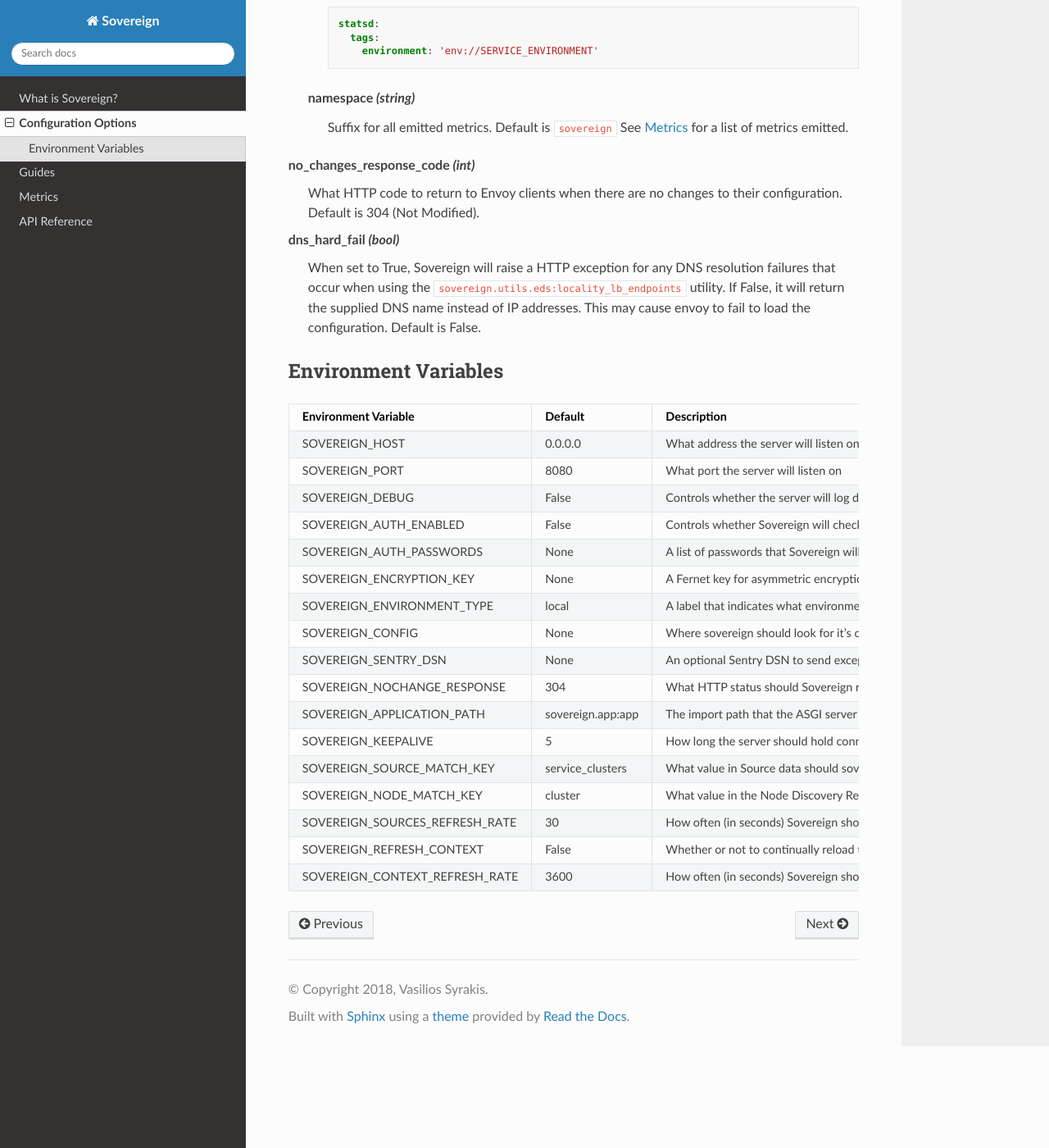
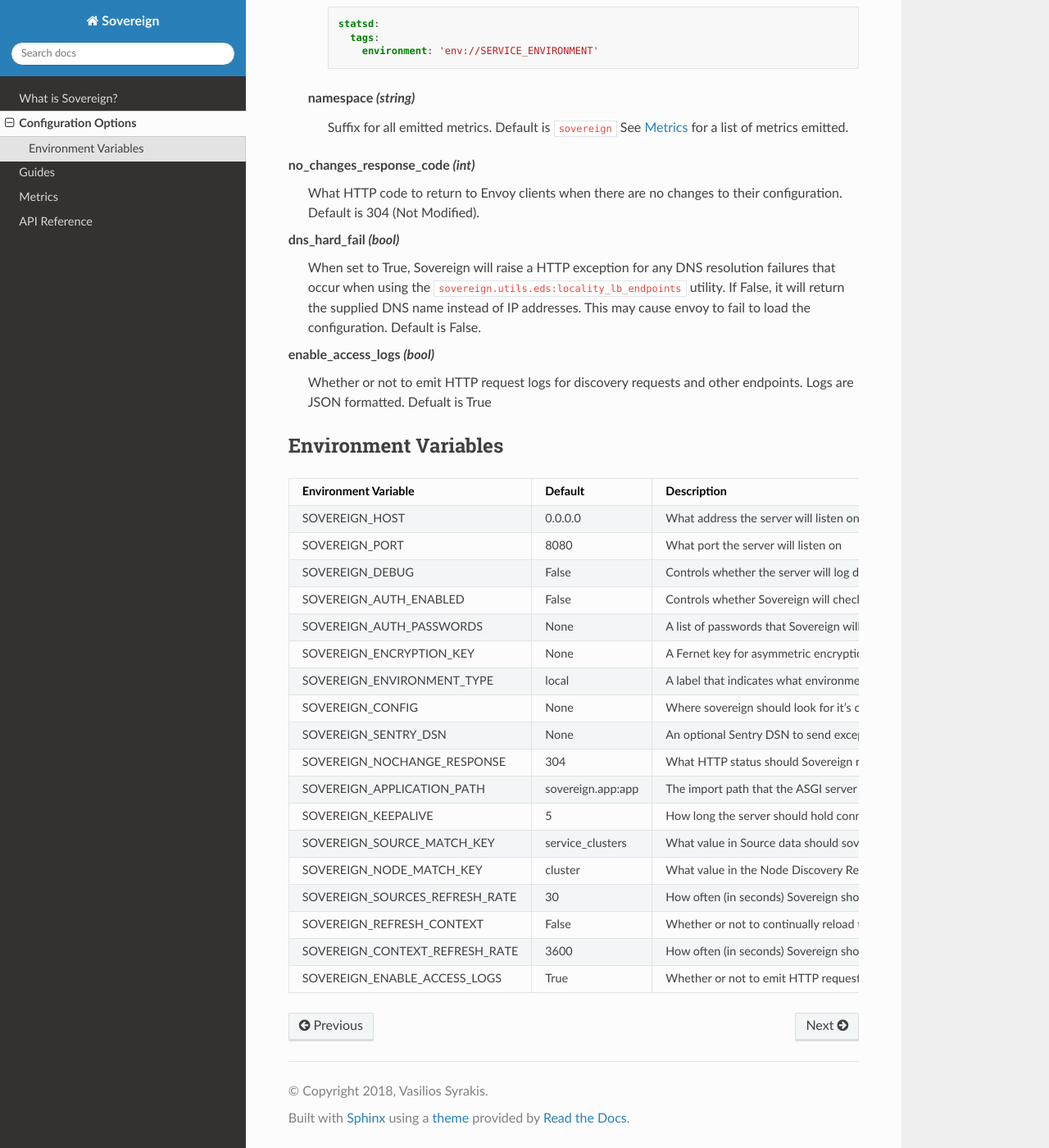
Before and after one commit to cetanu/sovereign, a Sphinx documentation site: the page built from docs/config.rst, in a window 1280 px wide and 1400 px high, scrolled down 2444 px. Shown: the whole window at 82% size. Built offline with Sphinx 7.4.7 and the Read the Docs theme 2.0.0, drawn with Linux system fonts in a browser that asks for light colours.

Commit message:
Add docs and changelog for access log config option

```diff
--- a/docs/config.rst
+++ b/docs/config.rst
@@ -113,9 +113,12 @@
   If False, it will return the supplied DNS name instead of IP addresses. This may cause envoy to fail to load the configuration.
   Default is False.
 
+enable_access_logs *(bool)*
+  Whether or not to emit HTTP request logs for discovery requests and other endpoints. Logs are JSON formatted.
+  Defualt is True
+
 .. work in progress below
 
-.. sources
 .. regions
 .. eds_priority_matrix
 
@@ -143,3 +146,4 @@
     SOVEREIGN_SOURCES_REFRESH_RATE,30,How often (in seconds) Sovereign should reload sources
     SOVEREIGN_REFRESH_CONTEXT,False,Whether or not to continually reload template context
     SOVEREIGN_CONTEXT_REFRESH_RATE,3600,How often (in seconds) Sovereign should reload template context
+    SOVEREIGN_ENABLE_ACCESS_LOGS,True,Whether or not to emit HTTP request logs for discovery requests
```
Also changed, not shown: CHANGELOG.md (+1 -0 lines).
